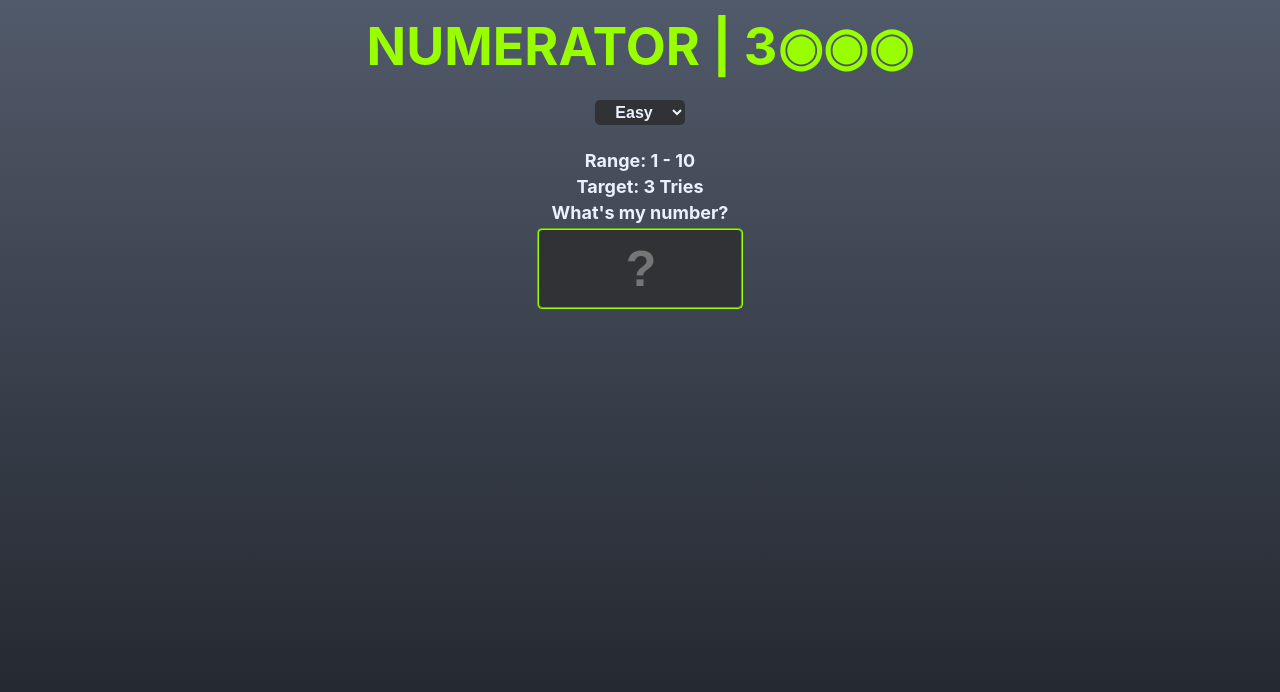
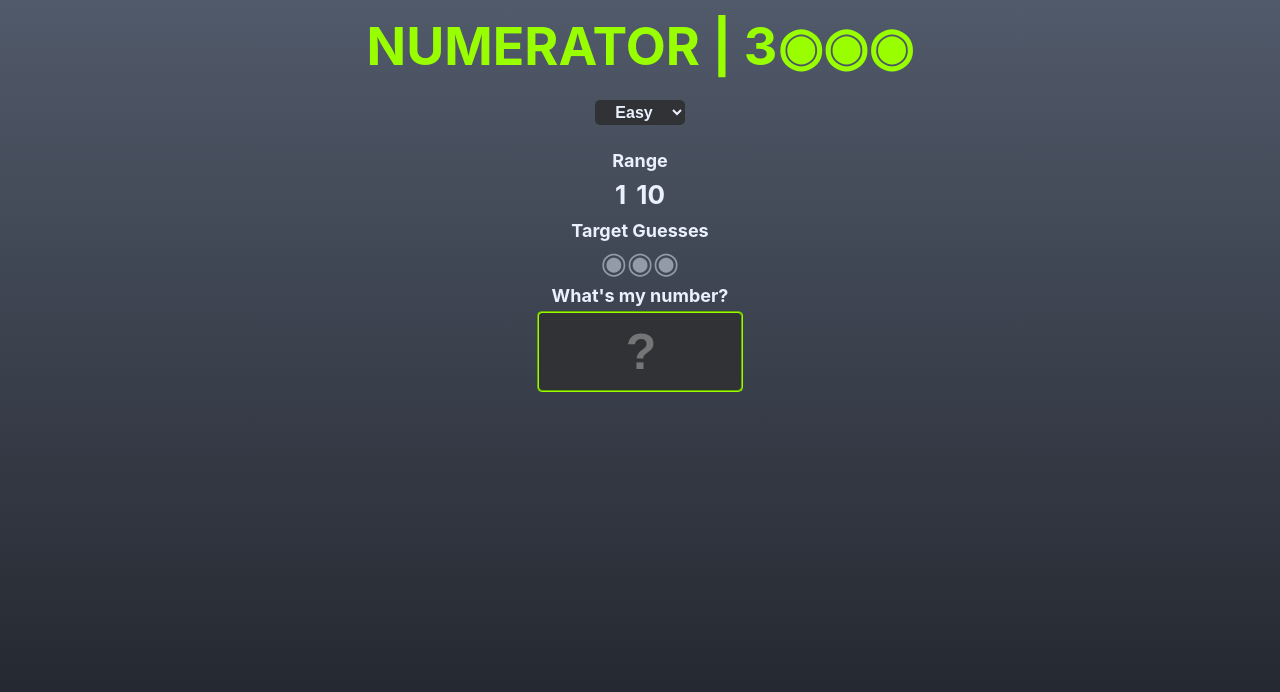
Before and after one commit to jeffstienstra/numerator3000, a React (Create React App) app: page / in a window 1280 px wide. Shown: the top 692 px of the page. Built offline with nearby package versions, Linux system fonts and the light colour scheme.

Commit message:
clean up target gueses logic

```diff
--- a/src/App.css
+++ b/src/App.css
@@ -80,6 +80,27 @@ input {
   border-color: rgb(153, 255, 0);
 }
 
+.range-indicator-container {
+  display: flex;
+  justify-content: center;
+}
+
+.low-guess {
+  font-weight: bold;
+  margin: 5px;
+}
+
+.guess-indicator {
+  background-color: red;
+  width: 50%;
+}
+
+.high-guess {
+  font-weight: bold;
+  margin: 5px;
+}
+
+
 select {
   color: #eaf1fd;
   height: 25px;
@@ -93,9 +114,20 @@ select {
   border: none;
 }
 
+.target-guesses {
+  margin: 0 15px 0 15px;
+  font-size: 30px;
+  overflow: auto;
+  word-break: break-all;
+}
+
 .green {
   color: rgb(153, 255, 0);
   transition: color 1.5s ease-out;
+}
+
+.grey {
+  color: #939ba8;
 }
 
 .red {
--- a/src/components/Logic.js
+++ b/src/components/Logic.js
@@ -36,7 +36,7 @@ function Logic() {
         firstTry: `Amazing! You nailed it in 1 try!`,
         excellent: `Impressive! You guessed it in ${guesses} tries.`,
         good: `You got it in ${guesses} tries, just as expected`,
-        average: `${guesses} tries, not bad! But try to take more risks.`,
+        average: `${guesses}'s not bad. But try to take more risks.`,
         poor: `Well, ${guesses} guesses isn't that bad.`,
         bad: `${guesses} guesses...let's step it up a bit.`,
         terrible: `${guesses} guesses? Have you no strategy! Better try again.`,
@@ -87,9 +87,8 @@ function Logic() {
 
                 // Number(currentGuess).toLocaleString("en-US")
                 setCurrentGuess(event.target.value) // if keypress is a number set its value to currentGuess
-            } else {
+            } else if (!gameOver) {
                 setFooter(`* numbers only`)
-                // console.log('currentGuess: ', currentGuess)
             }
 
         }, [currentGuess] // eslint-disable-line react-hooks/exhaustive-deps
@@ -145,19 +144,12 @@ function Logic() {
         console.log('4. difficultyOptions.hard: ', difficultyOptions.hard)
 
         setDifficulty(selectedDifficulty)
-
         createSecretNumber(difficultyOptions[selectedDifficulty])
-
         initializeHighLowGuesses(selectedDifficulty)
-
         setCurrentGuess('')
-
         setFooter('')
-
         setGameOver(false)
-
         setHint(`What's my number?`)
-
         setGuesses(0)
     }
 
@@ -190,14 +182,9 @@ function Logic() {
     }, [handleKeyPress]);  // eslint-disable-line react-hooks/exhaustive-deps
 
 
+    // Generate initial secret number
     useEffect(() => {
-        // Generate initial secret number
         createSecretNumber()
-        // console.log('useEffect: difficulty', difficulty)
-        // console.log('useEffect: targetGuesses.difficulty', targetGuesses.difficulty)
-        // console.log('useEffect: targetGuesses.easy', targetGuesses.easy)
-
-        // console.log('useEffect: difficultyOptions.easy', difficultyOptions.easy)
     }, [])  // eslint-disable-line react-hooks/exhaustive-deps
 
     return (
@@ -209,9 +196,9 @@ function Logic() {
                         <span className={((!gameOver && guesses < 2)) || gameOver ? 'green' : 'red'}>◉</span>
                         <span className={((!gameOver && guesses < 3)) || gameOver ? 'green' : 'red'}>◉</span>
                     </>
-                {guesses > 3 && (
+                {/* {guesses > 3 && (
                     [...Array(guesses - 3)].map((span, i) => <span className={!gameOver ? 'red' : 'green'} key={i}>◉</span>)
-                )}
+                )} */}
                 </h1>
             </div>
             <div className='difficulty'>
@@ -224,10 +211,28 @@ function Logic() {
                     <option value={'insane'}>Insane</option>
                 </select>
             </div>
+                <div className='input-field'>
                 {!gameOver && difficulty && (
-                <div className='input-field'>
-                    <p>Range: {lowGuesses[0]} - {highGuesses[0]}</p>
-                    <p>Target: {targetGuesses[difficulty]} Tries</p>
+                    <div>
+                        <p>Range</p>
+                        <div className="range-indicator-container">
+                            <div className='low-guess'>{lowGuesses[0]}</div>
+                            <div className='range-indicator'></div>
+                            <div className='high-guess'>{highGuesses[0]}</div>
+                        </div>
+                    </div>
+                )}
+                    <p>Target Guesses</p>
+                    <div className='target-guesses'>
+                        {guesses > 0 && (
+                            [...Array(guesses)].map((span, i) => <span className='red' key={i}>◉</span>)
+                        )}
+                        {(targetGuesses[difficulty] - guesses > 0) && (
+                            [...Array(targetGuesses[difficulty] - guesses)].map((span, i) => <span className='grey' key={i}>◉</span>)
+                        )}
+                    </div>
+                    {!gameOver && difficulty && (
+                        <>
                             <p>{hint}</p>
                             <input
                                 autoFocus
@@ -239,18 +244,22 @@ function Logic() {
                                 onChange={(event) => handleKeyPress(event)}
                                 />
                             <p className='error'>{footer}</p>
+                        </>
+                    )}
                     {guesses > 0 && (
-                        <p>Attemps: {guesses}</p>
+                        <p>Guesses: {guesses}</p>
                     )}
+                    {gameOver && (
+                        <p>{selectVictoryMessage()}</p>
+                    )}
+
                 </div>
-            )}
             {gameOver && (
                 <div className='replay-button'>
                     <p>{Number(currentGuess).toLocaleString()} is correct</p>
                     <button
                         onClick={reset}
                     ><div className='replay'>▶</div></button>
-                    <p>{selectVictoryMessage()}</p>
                 </div>
             )}
         </div>
```
Lines whose indentation alone changed are shown as unchanged.
